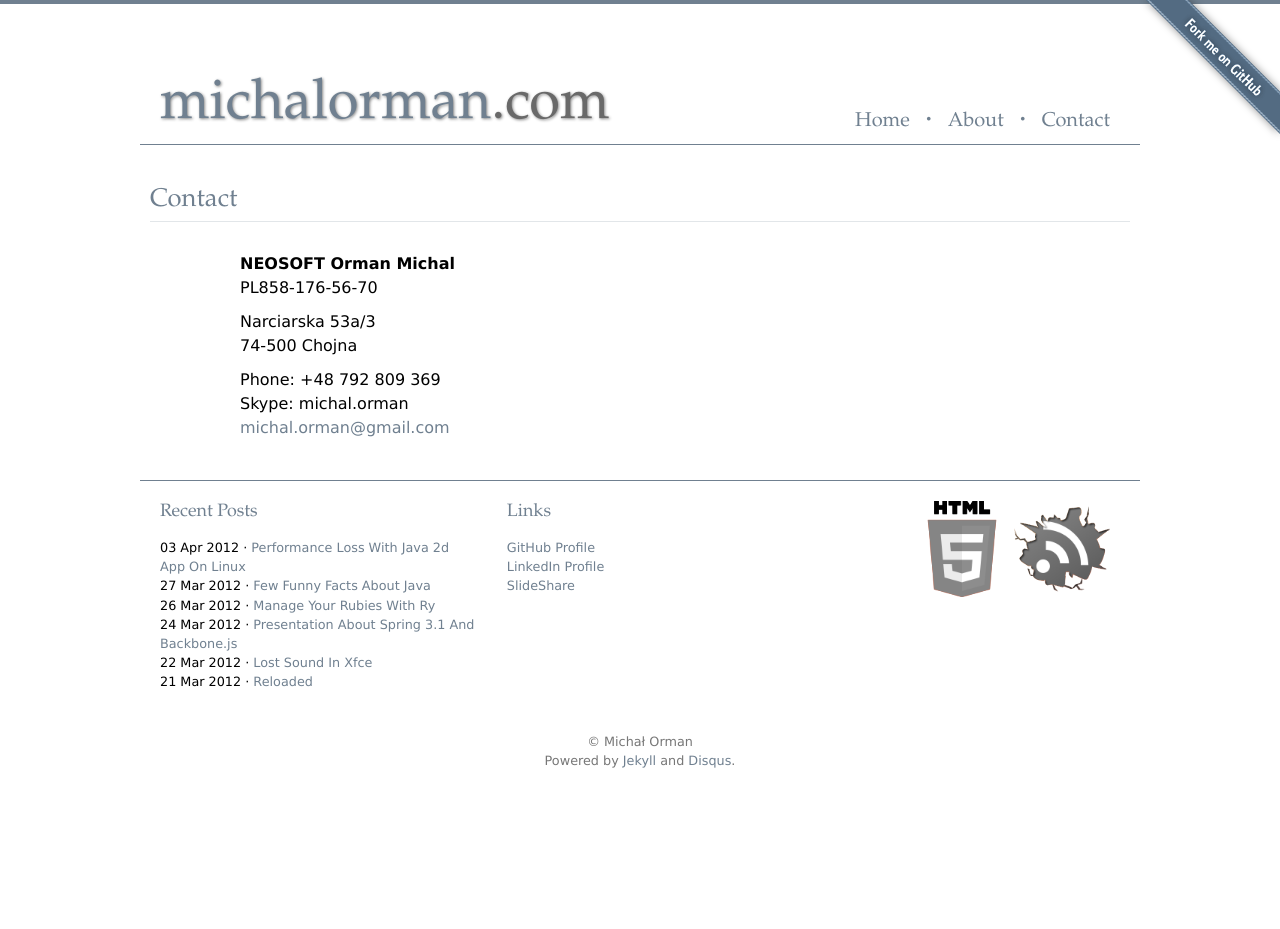
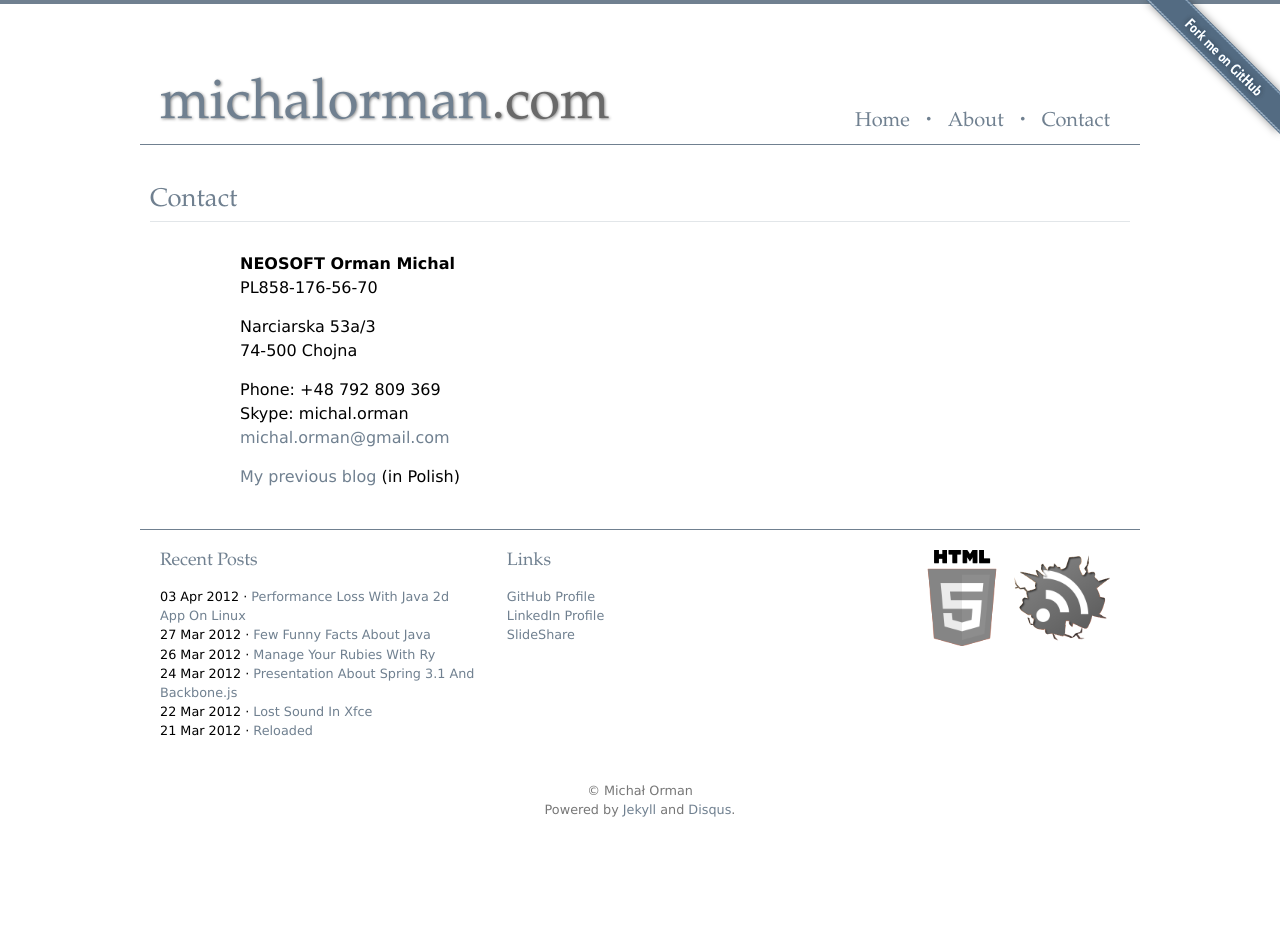
Before and after one commit to michalorman/michalorman.github.com, a Jekyll site: the page built from contact/index.html, in a window 1280 px wide. Built offline with Jekyll 4.4.1, drawn with Linux system fonts in a browser that asks for light colours; Markdown is read by kramdown in place of the engine named in the settings; comment, search, counter and statistics services are not loaded; before the commit the page ends 900 px from its top, so only the background shows below that.

Commit message:
Updated contact page.

```diff
--- a/assets/css/style.css
+++ b/assets/css/style.css
@@ -346,12 +346,8 @@ blockquote p {
   margin: 0 auto;
 }
 
-#contact #tax-id {
-  margin-bottom: 10px;
-}
-
-#contact #phone {
-  margin-top: 10px;
+#contact li.separate {
+  margin-top: 15px;
 }
 
 #tags {
--- a/contact/index.html
+++ b/contact/index.html
@@ -5,10 +5,13 @@ id: contact
 ---
 <ul>
   <li><strong>NEOSOFT Orman Michal</strong></li>
-  <li id="tax-id">PL858-176-56-70</li>
-  <li>Narciarska 53a/3</li>
+  <li>PL858-176-56-70</li>
+  <li class="separate">Narciarska 53a/3</li>
   <li>74-500 Chojna</li>
-  <li id="phone">Phone: +48 792 809 369</li>
+  <li class="separate">Phone: +48 792 809 369</li>
   <li>Skype: michal.orman</li>
   <li><a href="mailto:michal.orman@gmail.com">michal.orman@gmail.com</a></li>
+  <li class="separate">
+    <a href="http://michalorman.pl">My previous blog</a> (in Polish)
+  </li>
 </ul>
```
